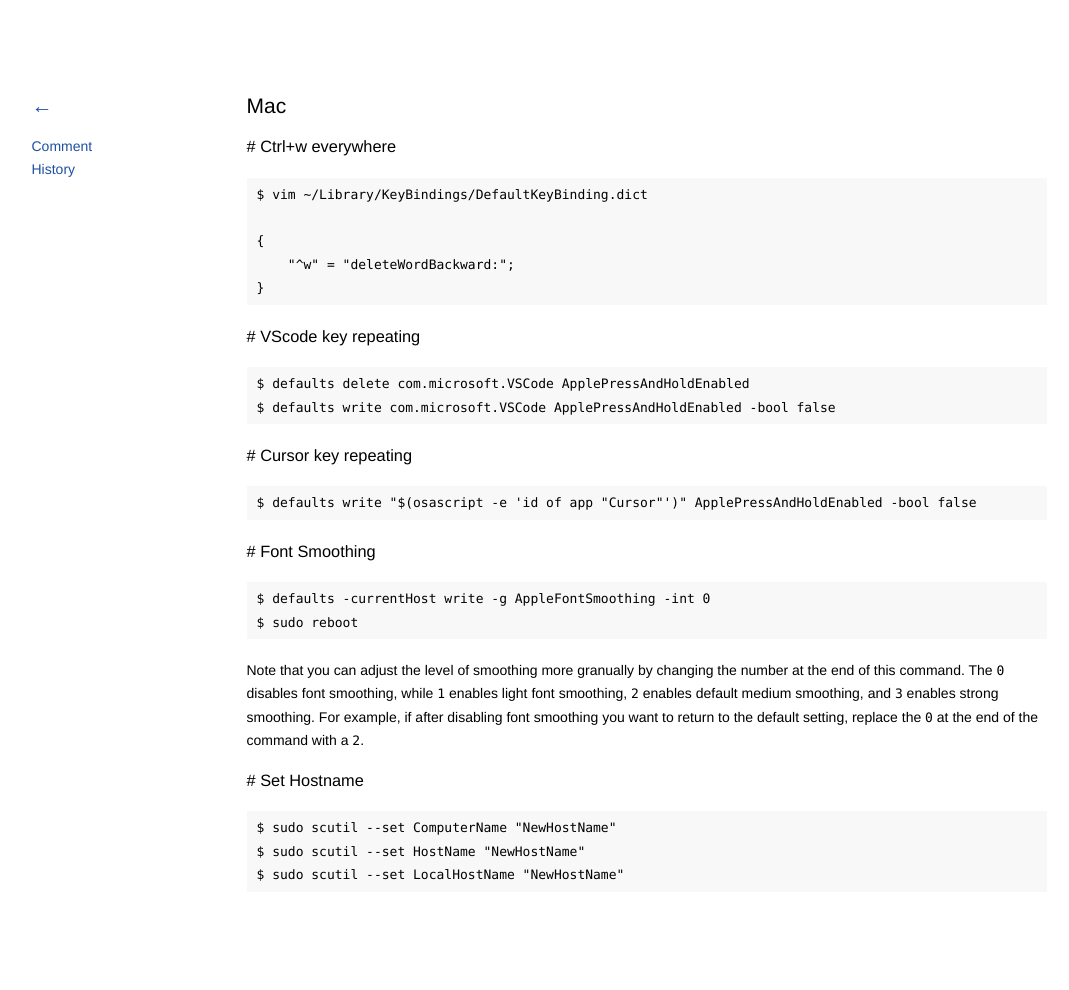
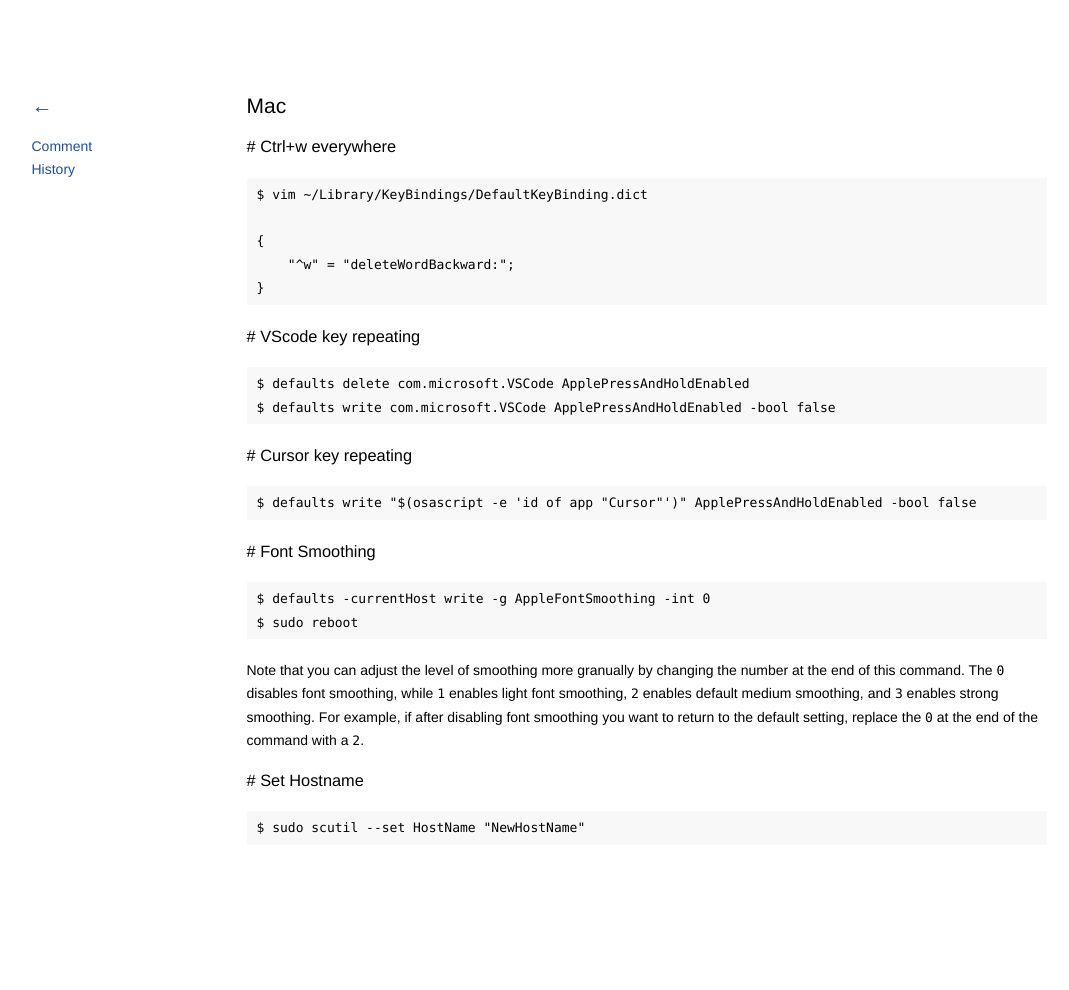
Before and after one commit to kidlj/awei, a Jekyll site: the page built from _wiki/mac.md, in a window 1280 px wide. Shown: the whole page, without its empty margins (101-1170 px from the left). Built offline with Jekyll 4.4.1, drawn with Linux system fonts in a browser that asks for light colours; after the commit the page ends 943 px from its top, so only the background shows below that.

Commit message:
update wiki

```diff
--- a/_wiki/mac.md
+++ b/_wiki/mac.md
@@ -28,6 +28,4 @@ Note that you can adjust the level of smoothing more granually by changing the n
 
 ### Set Hostname
 
-    $ sudo scutil --set ComputerName "NewHostName"
     $ sudo scutil --set HostName "NewHostName"
-    $ sudo scutil --set LocalHostName "NewHostName"
```
